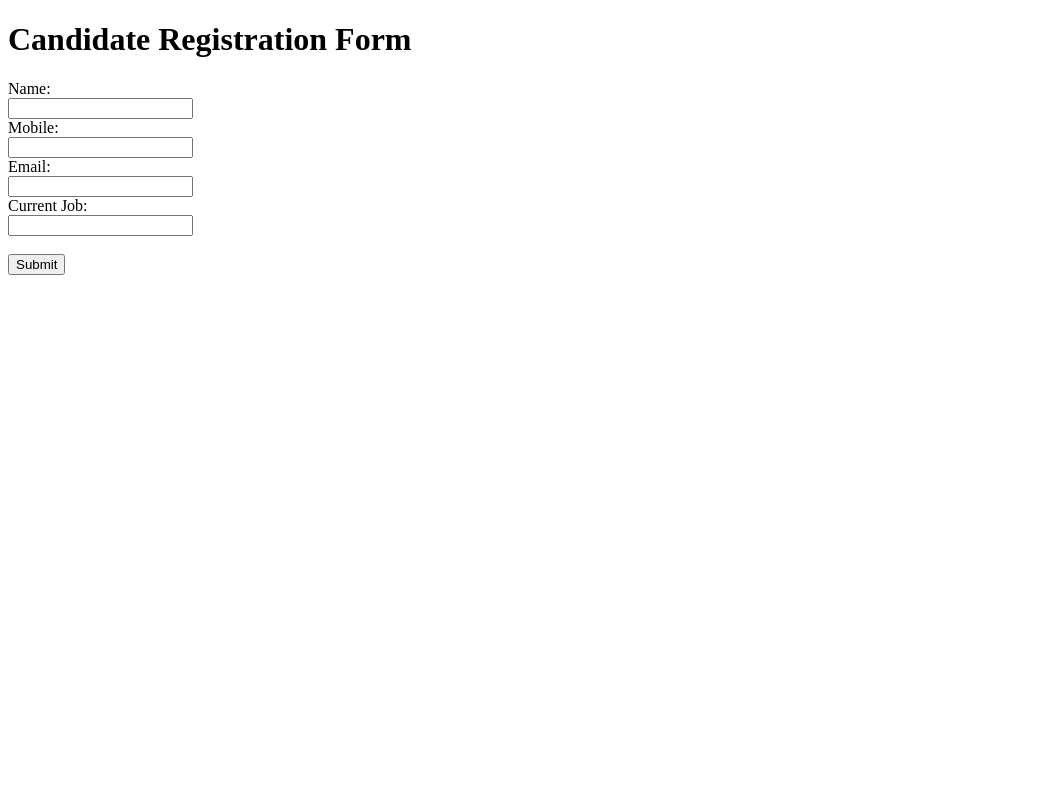
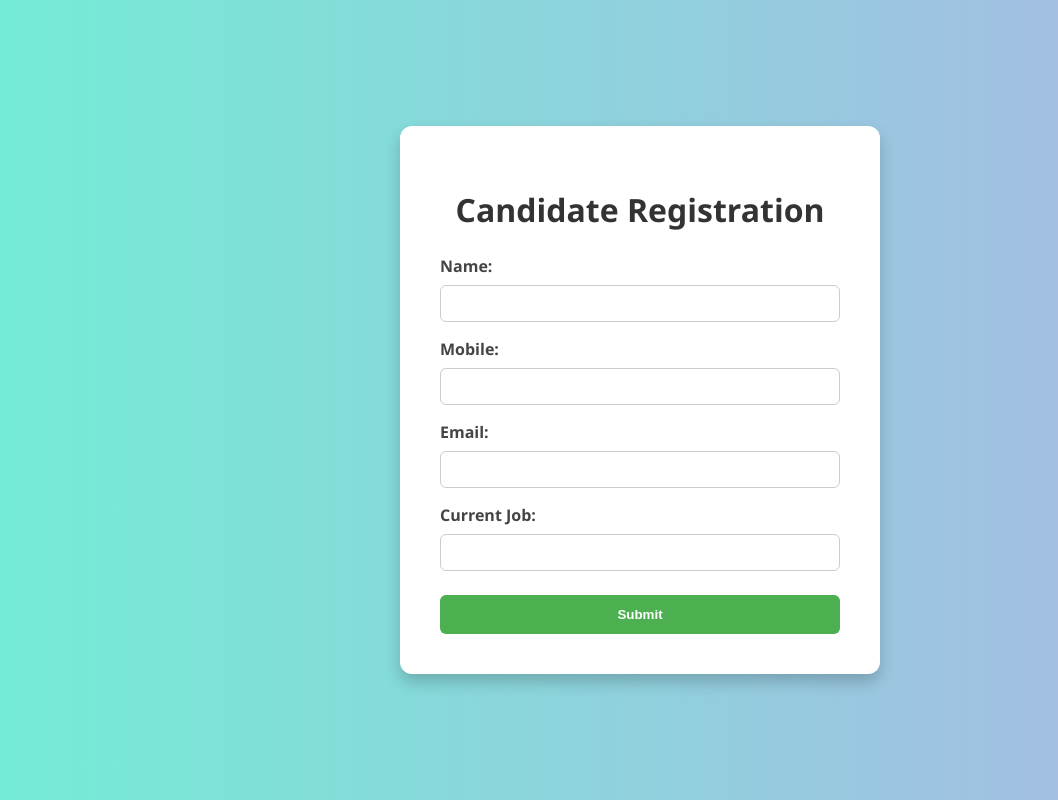
Before and after one commit to Sujit-Baram/candidate-form-app, a website: page views/form.html in a window 1280 px wide. Shown: the whole page, without its empty margins (0-1058 px from the left). Drawn offline with Linux system fonts and the light colour scheme.

Commit message:
fromhtml#9

```diff
--- a/views/form.html
+++ b/views/form.html
@@ -1,24 +1,88 @@
 <!DOCTYPE html>
-<html>
+<html lang="en">
 <head>
-  <title>Candidate Form</title>
+  <meta charset="UTF-8" />
+  <meta name="viewport" content="width=device-width, initial-scale=1.0"/>
+  <title>Candidate Registration Form</title>
+  <style>
+    body {
+      margin: 0;
+      padding: 0;
+      font-family: "Segoe UI", Tahoma, Geneva, Verdana, sans-serif;
+      background: linear-gradient(to right, #74ebd5, #acb6e5);
+      height: 100vh;
+      display: flex;
+      justify-content: center;
+      align-items: center;
+    }
+
+    .form-container {
+      background-color: white;
+      padding: 40px;
+      border-radius: 12px;
+      box-shadow: 0 8px 16px rgba(0, 0, 0, 0.2);
+      width: 100%;
+      max-width: 400px;
+    }
+
+    .form-container h1 {
+      text-align: center;
+      margin-bottom: 24px;
+      color: #333;
+    }
+
+    label {
+      font-weight: 600;
+      display: block;
+      margin-top: 16px;
+      color: #444;
+    }
+
+    input {
+      width: 100%;
+      padding: 10px;
+      margin-top: 8px;
+      border-radius: 6px;
+      border: 1px solid #ccc;
+      box-sizing: border-box;
+    }
+
+    button {
+      margin-top: 24px;
+      width: 100%;
+      padding: 12px;
+      background-color: #4CAF50;
+      color: white;
+      font-weight: bold;
+      border: none;
+      border-radius: 6px;
+      cursor: pointer;
+      transition: background-color 0.3s;
+    }
+
+    button:hover {
+      background-color: #45a049;
+    }
+  </style>
 </head>
 <body>
-  <h1>Candidate Registration Form</h1>
-  <form action="/submit" method="POST">
-    <label>Name:</label><br />
-    <input type="text" name="name" required><br />
+  <div class="form-container">
+    <h1>Candidate Registration</h1>
+    <form action="/submit" method="POST">
+      <label for="name">Name:</label>
+      <input type="text" name="name" id="name" required />
 
-    <label>Mobile:</label><br />
-    <input type="text" name="mobile" required><br />
+      <label for="mobile">Mobile:</label>
+      <input type="text" name="mobile" id="mobile" required />
 
-    <label>Email:</label><br />
-    <input type="email" name="email" required><br />
+      <label for="email">Email:</label>
+      <input type="email" name="email" id="email" required />
 
-    <label>Current Job:</label><br />
-    <input type="text" name="currentJob" required><br /><br />
+      <label for="currentJob">Current Job:</label>
+      <input type="text" name="currentJob" id="currentJob" required />
 
-    <button type="submit">Submit</button>
-  </form>
+      <button type="submit">Submit</button>
+    </form>
+  </div>
 </body>
 </html>
```
